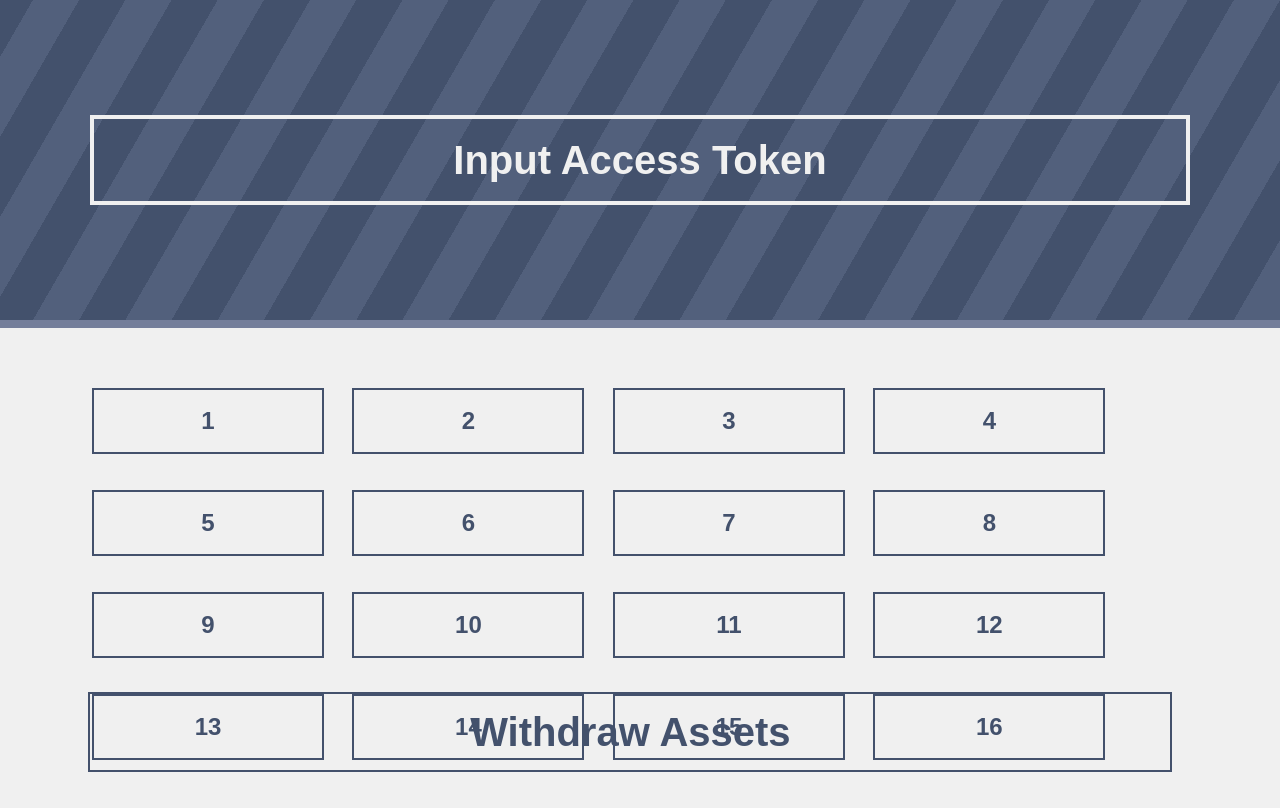
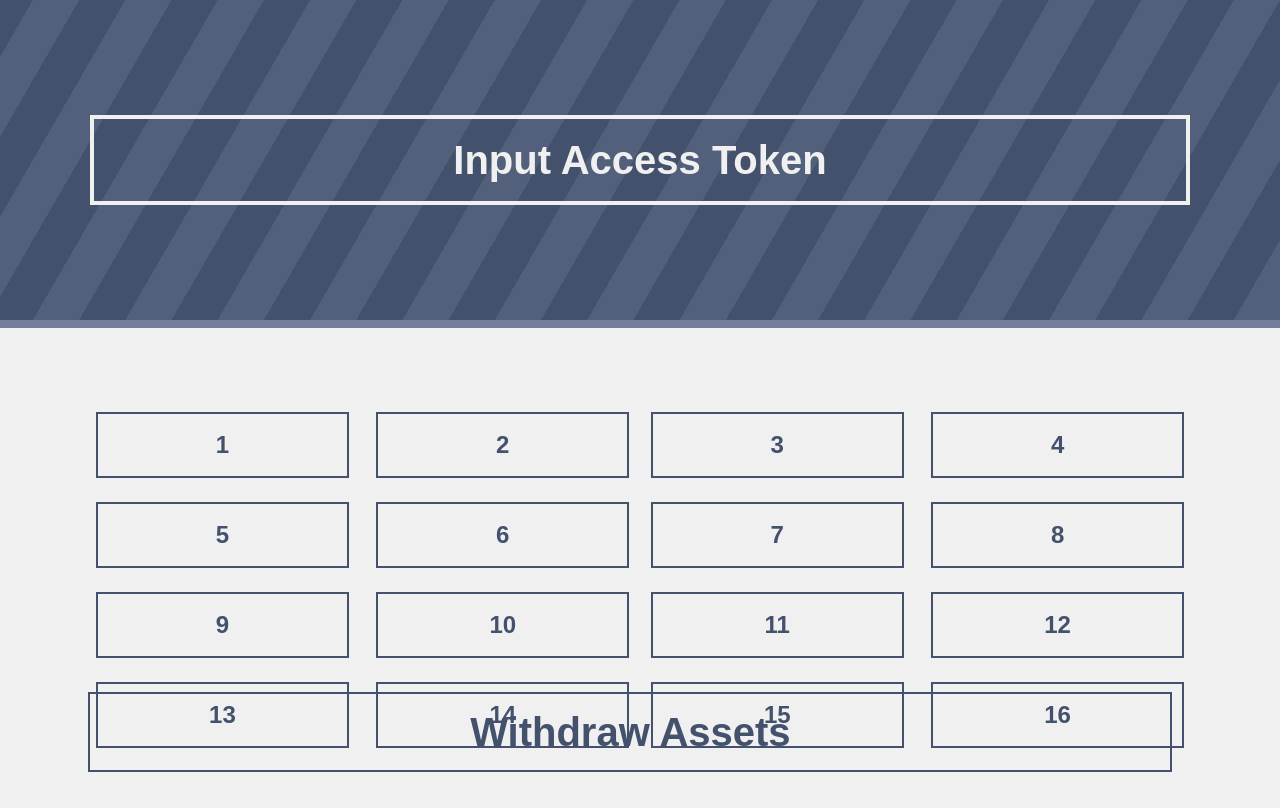
Before and after one commit to iKeyDev-KsJ/Safether, a plain HTML site: page pages/withdraw.html in a window 1280 px wide. Drawn offline with Linux system fonts and the light colour scheme.

Commit message:
Updated Safether v1.0.3

```diff
--- a/css/pages/withdraw.css
+++ b/css/pages/withdraw.css
@@ -40,20 +40,34 @@ section {
 }
 
 .firstLine, .secondLine, .thirdLine, .fourthLine, .fifthLine {
-    position:relative; top:7.5%; left:50%;
-    width:calc(80% + 12vmin);
+    position:relative; top:15%; left:50%;
+    width:85%;
     transform:translateX(-50%);
 }
 
 #second input {
     background-color:transparent;
-    position:relative; top:50%;
-    width:20%; height:7.5vmin;
-    margin:3.0vmin 1.5vmin 1.5vmin 1.5vmin;
+    width:22.5%; height:7.5vmin;
+    margin: 1.5vmin 0px 1.5vmin 0px;
     text-align:center;
     font-size:3vmin; font-weight:bold;
     color:#43516c;
     border:solid 0.25vmin #43516c;
+}
+
+#word2, #word6, #word10, #word14 {
+    position:absolute;
+    right:51%;
+}
+
+#word3, #word7, #word11, #word15 {
+    position:absolute;
+    left:51%;
+}
+
+#word4, #word8, #word12, #word16 {
+    position:absolute;
+    right:0%;
 }
 
 #second button {
--- a/js/eth/abi.js
+++ b/js/eth/abi.js
@@ -1,4 +1,4 @@
-const contractAddress = {0: '0xa9d68bcCA2ebFb5293EA9102Cf4ea0090c3133Cb', 3: '0x0662F9eB3A41654657da1d6A59594c6E9a36f8F0', 42: '0xF2fDB10ad55be2A55e211a08e362796d622fE17f'};
+const contractAddress = {1: '0xa9d68bcCA2ebFb5293EA9102Cf4ea0090c3133Cb', 3: '0x0662F9eB3A41654657da1d6A59594c6E9a36f8F0', 42: '0xF2fDB10ad55be2A55e211a08e362796d622fE17f'};
 const contractABI = [
 	{
 		"constant": true,
--- a/js/pages/token.js
+++ b/js/pages/token.js
@@ -93,7 +93,7 @@ function getToken() {
 
         }
         else if (password === null) {}
-        else { alert('The entered password can not be used. please try again.'); }
+        else { alert('The entered password can not be used. please try again.'); location.reload(true); }
 
     });
 
```
